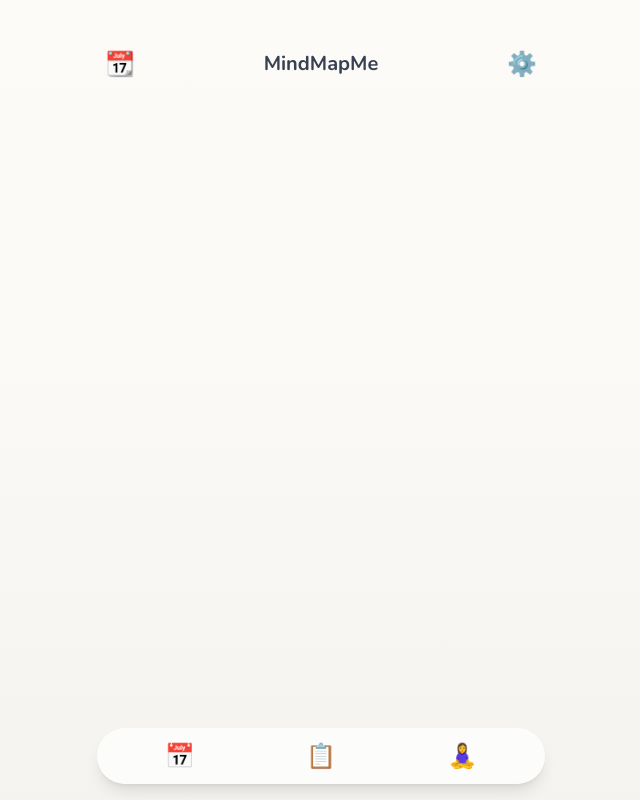
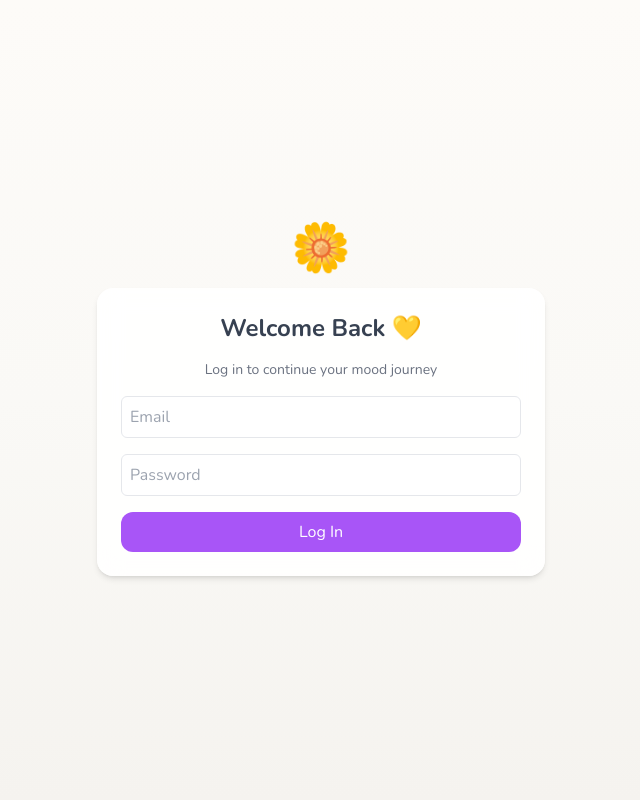
Before and after one commit to anwexhaa/mindmapme, a React (Vite) app: page /login in a window 1280 px wide. Shown: the whole page, without its empty margins (319-959 px from the left). Built offline with nearby package versions, Linux system fonts and the light colour scheme.

Commit message:
log in page and firebase link up

```diff
--- a/package.json
+++ b/package.json
@@ -10,6 +10,7 @@
     "preview": "vite preview"
   },
   "dependencies": {
+    "firebase": "^11.10.0",
     "react": "^19.1.0",
     "react-calendar": "^6.0.0",
     "react-dom": "^19.1.0",
--- a/src/App.jsx
+++ b/src/App.jsx
@@ -1,14 +1,21 @@
 import React, { useState, useEffect } from "react";
-import { Routes, Route, useNavigate } from "react-router-dom";
+import {
+  Routes,
+  Route,
+  useNavigate,
+  Navigate,
+  useLocation,
+} from "react-router-dom";
+
 import MoodSelector from "./components/MoodSelector";
 import MoodCalendar from "./components/MoodCalendar";
+
 import CalendarView from "./views/CalendarView";
 import LogView from "./views/LogView";
 import SettingsView from "./views/SettingsView";
+import LoginView from "./views/LogInView";
 
 function App() {
-  const navigate = useNavigate();
-
   const [entries, setEntries] = useState(() => {
     const saved = localStorage.getItem("moodEntries");
     return saved ? JSON.parse(saved) : [];
@@ -17,6 +24,19 @@ function App() {
   const [selectedDate, setSelectedDate] = useState(() =>
     new Date().toLocaleDateString("en-CA")
   );
+
+  const location = useLocation();
+  const navigate = useNavigate();
+
+  // 🌸 Quote of the Day
+  const quotes = [
+    "You’re not your thoughts. You’re the awareness behind them.",
+    "Even the darkest night will end and the sun will rise.",
+    "Be gentle with yourself. You’re doing the best you can.",
+    "The mind is everything. What you think you become.",
+    "Nothing can dim the light that shines from within.",
+  ];
+  const todayQuote = quotes[new Date().getDate() % quotes.length];
 
   useEffect(() => {
     localStorage.setItem("moodEntries", JSON.stringify(entries));
@@ -30,43 +50,64 @@ function App() {
       triggers,
       date: selectedDate,
     };
-
     const updated = entries.filter((e) => e.date !== selectedDate).concat(newEntry);
     setEntries(updated);
   };
 
   const handleClearData = () => {
-    const confirmed = window.confirm("Are you sure you want to clear all mood logs?");
+    const confirmed = window.confirm("Clear all mood logs?");
     if (confirmed) {
       setEntries([]);
       localStorage.removeItem("moodEntries");
     }
   };
 
-  const quotes = [
-    "You’re not your thoughts. You’re the awareness behind them.",
-    "Even the darkest night will end and the sun will rise.",
-    "Be gentle with yourself. You’re doing the best you can.",
-    "The mind is everything. What you think you become.",
-    "Nothing can dim the light that shines from within.",
-  ];
-  const todayQuote = quotes[new Date().getDate() % quotes.length];
+  const isLoggedIn = localStorage.getItem("isLoggedIn") === "true";
+
+  // 🌿 Layout Wrapper
+  const PageWrapper = ({ children }) => (
+    <div className="min-h-screen w-full bg-gradient-to-b from-[#FDFBF8] via-[#FAF9F6] to-[#F5F3EF] flex flex-col items-center pt-12 px-4 pb-24">
+      {/* Top Header */}
+      <div className="flex justify-between items-center w-full max-w-md mb-4 px-2">
+        <button onClick={() => navigate("/calendar")} className="text-2xl">
+          📆
+        </button>
+        <h1 className="text-xl font-bold text-gray-700">MindMapMe</h1>
+        <button onClick={() => navigate("/settings")} className="text-2xl">
+          ⚙️
+        </button>
+      </div>
+
+      {/* Page Content */}
+      {children}
+
+      {/* Bottom Navigation */}
+      {isLoggedIn && (
+        <div className="fixed bottom-4 w-full max-w-md flex justify-around items-center bg-white/70 backdrop-blur-md p-3 rounded-full shadow-lg mx-auto">
+          <button onClick={() => navigate("/")} className="text-2xl">📅</button>
+          <button onClick={() => navigate("/log")} className="text-2xl">📋</button>
+          <button onClick={() => navigate("/quote")} className="text-2xl">🧘‍♀️</button>
+        </div>
+      )}
+    </div>
+  );
 
   return (
-    <div className="min-h-screen w-full bg-gradient-to-b from-[#FDFBF8] via-[#FAF9F6] to-[#F5F3EF] flex flex-col items-center pt-12 px-4 pb-24">
+    <Routes>
+      {/* 🔐 Redirect to /login if not logged in */}
+      {!isLoggedIn && (
+        <>
+          <Route path="/login" element={<LoginView />} />
+          <Route path="*" element={<Navigate to="/login" />} />
+        </>
+      )}
 
-      {/* Header */}
-      <div className="flex justify-between items-center w-full max-w-md mb-4 px-2">
-        <button onClick={() => navigate("/calendar")} className="text-2xl">📆</button>
-        <h1 className="text-xl font-bold text-gray-700">MindMapMe</h1>
-        <button onClick={() => navigate("/settings")} className="text-2xl">⚙️</button>
-      </div>
-
-      {/* Routes */}
-      <Routes>
+      {isLoggedIn && (
+        <>
           <Route
             path="/"
             element={
+              <PageWrapper>
                 <div className="w-full max-w-md space-y-4">
                   <MoodSelector addMoodEntry={addMoodEntry} />
                   <MoodCalendar
@@ -75,29 +116,51 @@ function App() {
                     setSelectedDate={setSelectedDate}
                   />
                 </div>
+              </PageWrapper>
             }
           />
-        <Route path="/calendar" element={<CalendarView entries={entries} />} />
-        <Route path="/log" element={<LogView entries={entries} />} />
+
+          <Route
+            path="/calendar"
+            element={
+              <PageWrapper>
+                <CalendarView entries={entries} />
+              </PageWrapper>
+            }
+          />
+
+          <Route
+            path="/log"
+            element={
+              <PageWrapper>
+                <LogView entries={entries} />
+              </PageWrapper>
+            }
+          />
+
           <Route
             path="/quote"
             element={
+              <PageWrapper>
                 <div className="w-full max-w-md bg-white/90 p-6 rounded-xl shadow text-center space-y-4">
                   <h2 className="text-lg font-semibold text-gray-700">Thought of the Day 🌱</h2>
                   <p className="italic text-gray-600">“{todayQuote}”</p>
                 </div>
+              </PageWrapper>
             }
           />
-        <Route path="/settings" element={<SettingsView onClearData={handleClearData} />} />
+
+          <Route
+            path="/settings"
+            element={
+              <PageWrapper>
+                <SettingsView onClearData={handleClearData} />
+              </PageWrapper>
+            }
+          />
+        </>
+      )}
     </Routes>
-
-      {/* Bottom Navigation */}
-      <div className="fixed bottom-4 w-full max-w-md flex justify-around items-center bg-white/70 backdrop-blur-md p-3 rounded-full shadow-lg mx-auto">
-        <button onClick={() => navigate("/")} className="text-2xl">📅</button>
-        <button onClick={() => navigate("/log")} className="text-2xl">📋</button>
-        <button onClick={() => navigate("/quote")} className="text-2xl">🧘‍♀️</button>
-      </div>
-    </div>
   );
 }
 
--- /dev/null
+++ b/src/firebase.js
@@ -0,0 +1,20 @@
+// Import the functions you need
+import { initializeApp } from "firebase/app";
+import { getAuth } from "firebase/auth";
+
+// Firebase config with corrected storage bucket
+const firebaseConfig = {
+  apiKey: "AIzaSyAqrh-oeZOQ6RpOHT8uqUnKG2ks2X_oKTQ",
+  authDomain: "mindmapme-7da22.firebaseapp.com",
+  projectId: "mindmapme-7da22",
+  storageBucket: "mindmapme-7da22.appspot.com", // ✅ Corrected here
+  messagingSenderId: "66393292033",
+  appId: "1:66393292033:web:fe9c3427ffefaac2346f00",
+  measurementId: "G-Y4VKRNXXE9"
+};
+
+// Initialize Firebase
+const app = initializeApp(firebaseConfig);
+
+// Export auth instance
+export const auth = getAuth(app);
--- /dev/null
+++ b/src/views/LogInView.jsx
@@ -0,0 +1,59 @@
+import React, { useState } from "react";
+import { useNavigate } from "react-router-dom";
+import { signInWithEmailAndPassword } from "firebase/auth";
+import { auth } from "../firebase";
+
+function LoginView() {
+  const [email, setEmail] = useState("");
+  const [password, setPassword] = useState("");
+  const [error, setError] = useState("");
+  const navigate = useNavigate();
+
+  const handleLogin = async () => {
+    try {
+      await signInWithEmailAndPassword(auth, email, password);
+      localStorage.setItem("isLoggedIn", "true");
+      navigate("/");
+    } catch (err) {
+      setError("Login failed. Check email or password.");
+    }
+  };
+
+  return (
+    <div className="min-h-screen w-full bg-gradient-to-b from-[#FDFBF8] via-[#FAF9F6] to-[#F5F3EF] flex flex-col items-center justify-center px-4">
+      {/* Optional flower emoji */}
+      <div className="text-5xl mb-4">🌼</div>
+
+      {/* Login Card */}
+      <div className="bg-white/90 backdrop-blur-md p-6 rounded-2xl shadow-md w-full max-w-md space-y-4">
+        <h2 className="text-2xl font-bold text-center text-gray-700">Welcome Back 💛</h2>
+        <p className="text-center text-sm text-gray-500">Log in to continue your mood journey</p>
+
+        {error && <p className="text-red-500 text-sm text-center">{error}</p>}
+
+        <input
+          type="email"
+          placeholder="Email"
+          className="w-full p-2 border rounded-md"
+          value={email}
+          onChange={(e) => setEmail(e.target.value)}
+        />
+        <input
+          type="password"
+          placeholder="Password"
+          className="w-full p-2 border rounded-md"
+          value={password}
+          onChange={(e) => setPassword(e.target.value)}
+        />
+        <button
+          onClick={handleLogin}
+          className="w-full bg-purple-500 hover:bg-purple-600 text-white py-2 rounded-xl transition"
+        >
+          Log In
+        </button>
+      </div>
+    </div>
+  );
+}
+
+export default LoginView;
--- a/src/views/SettingsView.jsx
+++ b/src/views/SettingsView.jsx
@@ -7,20 +7,20 @@ function SettingsView({ onClearData }) {
 
       <div className="bg-white/90 p-4 rounded-xl shadow space-y-3">
         <div>
-          <h3 className="text-lg font-semibold text-gray-600">👤 User</h3>
+          <h3 className="text-lg font-semibold text-gray-600">User</h3>
           <p className="text-gray-500">Not logged in</p>
           {/* In future: add login with Google/etc */}
         </div>
 
         <div>
-          <h3 className="text-lg font-semibold text-gray-600">🔐 Account</h3>
+          <h3 className="text-lg font-semibold text-gray-600">Account</h3>
           <button className="text-pink-500 font-medium hover:underline">
             Log In
           </button>
         </div>
 
         <div>
-          <h3 className="text-lg font-semibold text-gray-600">🧹 Data</h3>
+          <h3 className="text-lg font-semibold text-gray-600"> Data</h3>
           <button
             onClick={onClearData}
             className="text-red-500 font-medium hover:underline"
```
Also changed, not shown: 1 other file (tests, documents, lock files or other folders). Lines whose indentation alone changed are shown as unchanged.
